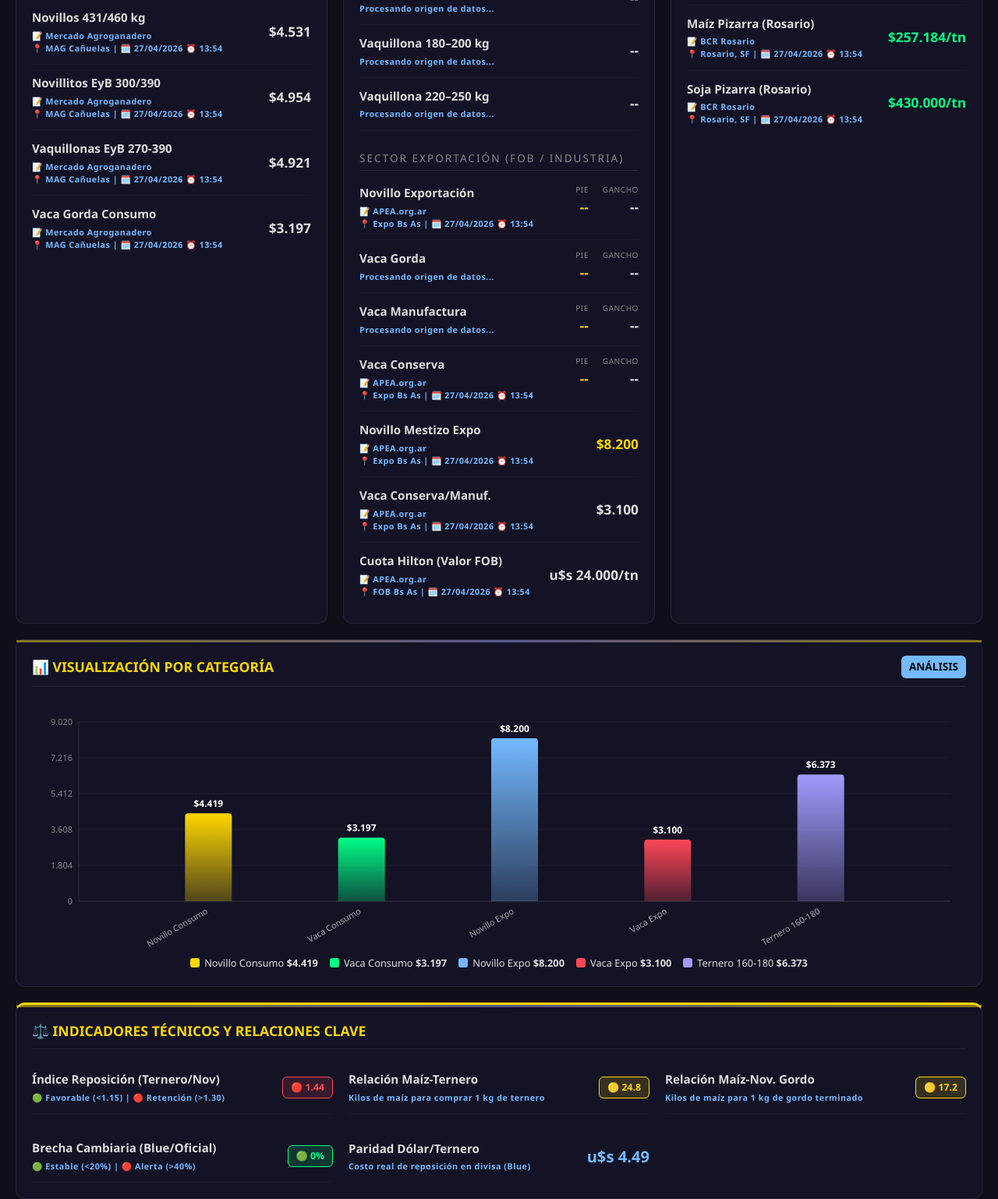
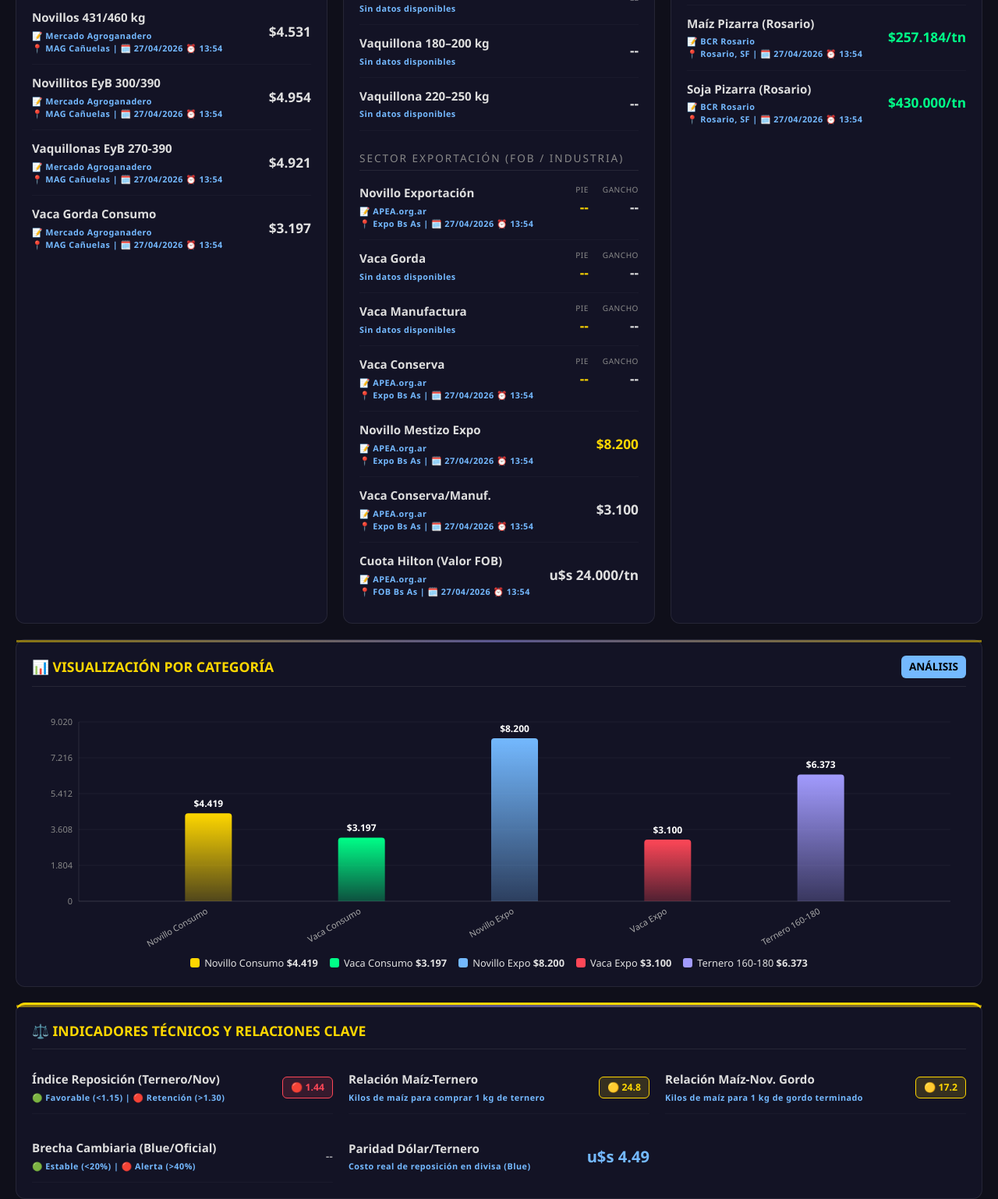
Before and after one commit to fnmaro/mercado-ganadero-femp, a website: page index.html in a window 1280 px wide. Shown: the part 887-2425 px from the top of the page at 78% size. Drawn offline with Linux system fonts and the light colour scheme.

Commit message:
Update index.html

```diff
--- a/index.html
+++ b/index.html
@@ -33,7 +33,7 @@
         .highlight-box { background: rgba(0,255,136,0.1); border-left: 4px solid var(--green); padding: 15px; border-radius: 0 8px 8px 0; margin-bottom: 15px; }
         .subsection-title { color: var(--text-dim); font-size: 0.85em; text-transform: uppercase; letter-spacing: 2px; border-bottom: 1px solid var(--border); padding-bottom: 5px; margin: 15px 0 5px 0; }
 
-        /* NUEVO: Filtros y controles */
+        /* Filtros y controles */
         .control-panel { background: var(--bg-card); border: 1px solid var(--border); border-radius: 12px; padding: 15px 20px; margin-top: 20px; display: flex; flex-wrap: wrap; gap: 15px; align-items: center; }
         .control-group { display: flex; flex-direction: column; gap: 5px; }
         .control-group label { font-size: 0.75em; color: var(--text-dim); text-transform: uppercase; letter-spacing: 1px; }
@@ -45,7 +45,7 @@
         .toggle-group button { flex: 1; background: transparent; border: none; color: var(--text-dim); padding: 8px 16px; cursor: pointer; font-size: 0.85em; font-weight: 600; }
         .toggle-group button.active { background: rgba(255,215,0,0.2); color: var(--gold); }
 
-        /* NUEVO: Gráfico */
+        /* Gráfico */
         .chart-container { position: relative; height: 320px; width: 100%; margin-top: 15px; }
         .chart-legend { display: flex; flex-wrap: wrap; gap: 15px; justify-content: center; margin-top: 10px; font-size: 0.8em; }
         .chart-legend-item { display: flex; align-items: center; gap: 6px; }
@@ -53,7 +53,7 @@
         .cat-tag { font-size: 0.7em; padding: 2px 6px; border-radius: 4px; background: rgba(116,185,255,0.15); color: var(--blue); margin-left: 8px; }
         .weight-tag { font-size: 0.7em; padding: 2px 6px; border-radius: 4px; background: rgba(162,155,254,0.15); color: var(--purple); margin-left: 4px; }
 
-        /* NUEVO: Exportación dual Pie/Gancho */
+        /* Exportación dual Pie/Gancho */
         .dual-price { display: flex; gap: 18px; text-align: right; }
         .dual-price .col { display: flex; flex-direction: column; align-items: flex-end; }
         .dual-price .col .lbl { font-size: 0.7em; color: #888; margin-bottom: 2px; text-transform: uppercase; letter-spacing: 0.5px; }
@@ -88,7 +88,7 @@
             </div>
         </div>
 
-        <!-- NUEVO: Panel de Filtros -->
+        <!-- Panel de Filtros -->
         <div class="control-panel">
             <div class="control-group">
                 <label>Sistema</label>
@@ -129,7 +129,7 @@
         </div>
 
         <div class="grid">
-            <!-- BLOQUE ORIGINAL: Mercado de Cañuelas -->
+            <!-- Mercado de Cañuelas -->
             <div class="block">
                 <div class="block-header"><h2>🏛️ MERCADO DE CAÑUELAS</h2><span class="badge" style="background: #333; color: #fff;">MAG</span></div>
                 <div class="highlight-box">
@@ -146,7 +146,7 @@
                 <div class="data-row"><div class="data-col"><span class="label">Vaca Gorda Consumo</span><span class="meta" id="m-mag-vaca">--</span></div><span class="value" id="mag-vaca">$--</span></div>
             </div>
 
-            <!-- BLOQUE MODIFICADO: Invernada y Exportación -->
+            <!-- Invernada y Exportación -->
             <div class="block">
                 <div class="block-header"><h2>🌾 INVERNADA Y EXPORTACIÓN</h2><span class="badge" style="background: var(--purple); color: #fff;">REFERENCIAS</span></div>
 
@@ -196,7 +196,7 @@
                 <div class="data-row"><div class="data-col"><span class="label">Cuota Hilton (Valor FOB)</span><span class="meta" id="m-exp-hil">--</span></div><span class="value" id="exp-hil">u$s --</span></div>
             </div>
 
-            <!-- BLOQUE ORIGINAL: Macroeconomía -->
+            <!-- Macroeconomía -->
             <div class="block">
                 <div class="block-header"><h2>💱 MACROECONOMÍA AGRO</h2></div>
                 <div class="data-row"><div class="data-col"><span class="label">Dólar Oficial (BNA)</span><span class="meta" id="m-mac-dof">--</span></div><span class="value" id="mac-dof">$--</span></div>
@@ -206,7 +206,7 @@
                 <div class="data-row"><div class="data-col"><span class="label">Soja Pizarra (Rosario)</span><span class="meta" id="m-mac-soja">--</span></div><span class="value v-green" id="mac-soja">$--</span></div>
             </div>
 
-            <!-- NUEVO: Gráfico por Categoría -->
+            <!-- Gráfico por Categoría -->
             <div class="block full-width">
                 <div class="block-header">
                     <h2>📊 VISUALIZACIÓN POR CATEGORÍA</h2>
@@ -218,7 +218,7 @@
                 <div class="chart-legend" id="chartLegend"></div>
             </div>
 
-            <!-- BLOQUE ORIGINAL: Indicadores Técnicos -->
+            <!-- Indicadores Técnicos -->
             <div class="block full-width" style="border-top: 3px solid var(--gold);">
                 <div class="block-header"><h2>⚖️ INDICADORES TÉCNICOS Y RELACIONES CLAVE</h2></div>
                 <div style="display: grid; grid-template-columns: repeat(auto-fit, minmax(300px, 1fr)); gap: 20px;">
@@ -256,7 +256,8 @@
         },
 
         fmt(v) {
-            const n = Number(v); return (!isNaN(n) && v !== null && v !== undefined) ? n.toLocaleString('es-AR') : '--';
+            const n = Number(v);
+            return (!isNaN(n) && v !== null && v !== undefined) ? n.toLocaleString('es-AR') : '--';
         },
 
         getSemaphore(val, thresholds, isPercentage = false) {
@@ -267,52 +268,82 @@
             return `<span class="badge" style="background:rgba(255,71,87,0.15);color:var(--red);border:1px solid var(--red)">🔴 ${vStr}</span>`;
         },
 
+        // INYECCIÓN BLINDADA ABSOLUTA - Sin validaciones de rango
         setVal(vId, mId, obj, prefix = '$', suffix = '') {
-            if (!obj || obj.precio === undefined) {
-                document.getElementById(vId).textContent = '--';
-                if(mId) document.getElementById(mId).textContent = 'Procesando origen de datos...';
+            const elVal = document.getElementById(vId);
+            const elMeta = mId ? document.getElementById(mId) : null;
+
+            if (!obj || obj.precio === undefined || obj.precio === null) {
+                if (elVal) elVal.textContent = '--';
+                if (elMeta) elMeta.textContent = 'Sin datos disponibles';
                 return;
             }
 
-            let precio = obj.precio;
+            const precioRaw = parseFloat(obj.precio);
+            if (isNaN(precioRaw)) {
+                if (elVal) elVal.textContent = '--';
+                if (elMeta) elMeta.textContent = 'Dato inválido';
+                return;
+            }
+
+            // Aplicar factor pie/gancho si corresponde
+            let precio = precioRaw;
             const tipoPrecio = obj.price_type || 'pie';
             if (this.priceType === 'gancho' && tipoPrecio === 'pie') {
-                precio = precio * 0.58;
+                precio = precioRaw * 0.58;
             } else if (this.priceType === 'pie' && tipoPrecio === 'gancho') {
-                precio = precio / 0.58;
+                precio = precioRaw / 0.58;
             }
 
-            document.getElementById(vId).textContent = `${prefix}${this.fmt(Math.round(precio))}${suffix}`;
+            if (elVal) elVal.textContent = `${prefix}${this.fmt(Math.round(precio))}${suffix}`;
 
-            if(mId) {
+            if (elMeta) {
                 const f = obj.fecha ? obj.fecha.split('-').reverse().join('/') : '--';
                 const h = obj.hora || '--';
                 const fte = obj.fuente || '--';
                 const lug = obj.lugar || '--';
                 const w = obj.weight_range ? `<span class="weight-tag">${obj.weight_range} kg</span>` : '';
                 const pt = obj.price_type ? `<span class="cat-tag">${obj.price_type.toUpperCase()}</span>` : '';
-                document.getElementById(mId).innerHTML = `📝 ${fte} ${pt}<br> 📍 ${lug} ${w}| 🗓️ ${f} ⏰ ${h}`;
+                elMeta.innerHTML = `📝 ${fte} ${pt}<br> 📍 ${lug} ${w}| 🗓️ ${f} ⏰ ${h}`;
             }
         },
 
-        // NUEVO: Renderiza fila de exportación con Pie + Gancho
+        // Renderiza fila de exportación con Pie + Gancho. Si falta uno, muestra solo el disponible.
         setExportVal(idBase, obj) {
             const pieEl   = document.getElementById(idBase + '-pie');
             const ganEl   = document.getElementById(idBase + '-gancho');
             const metaEl  = document.getElementById('m-' + idBase);
 
+            // Si no hay objeto válido
             if (!obj || (obj.pie === undefined && obj.gancho === undefined && obj.precio === undefined)) {
                 if (pieEl)  pieEl.textContent  = '--';
                 if (ganEl)  ganEl.textContent  = '--';
-                if (metaEl) metaEl.textContent = 'Procesando origen de datos...';
+                if (metaEl) metaEl.textContent = 'Sin datos disponibles';
                 return;
             }
 
-            const pie   = obj.pie !== undefined ? obj.pie : (obj.price_type === 'pie' ? obj.precio : undefined);
-            const gancho = obj.gancho !== undefined ? obj.gancho : (obj.price_type === 'gancho' ? obj.precio : undefined);
+            // Extraer precios: soporta {pie: X, gancho: Y} o {precio: X, price_type: 'pie'|'gancho'}
+            let pie = undefined;
+            let gancho = undefined;
 
-            if (pieEl)   pieEl.textContent  = pie   !== undefined ? '$' + this.fmt(Math.round(pie)) : '--';
-            if (ganEl)   ganEl.textContent  = gancho !== undefined ? '$' + this.fmt(Math.round(gancho)) : '--';
+            if (obj.pie !== undefined) {
+                pie = parseFloat(obj.pie);
+            } else if (obj.price_type === 'pie' && obj.precio !== undefined) {
+                pie = parseFloat(obj.precio);
+            }
+
+            if (obj.gancho !== undefined) {
+                gancho = parseFloat(obj.gancho);
+            } else if (obj.price_type === 'gancho' && obj.precio !== undefined) {
+                gancho = parseFloat(obj.precio);
+            }
+
+            // Validar que sean números válidos
+            const pieValido = pie !== undefined && !isNaN(pie);
+            const ganchoValido = gancho !== undefined && !isNaN(gancho);
+
+            if (pieEl)   pieEl.textContent  = pieValido   ? '$' + this.fmt(Math.round(pie)) : '--';
+            if (ganEl)   ganEl.textContent  = ganchoValido ? '$' + this.fmt(Math.round(gancho)) : '--';
 
             if (metaEl) {
                 const f = obj.fecha ? obj.fecha.split('-').reverse().join('/') : '--';
@@ -356,7 +387,9 @@
 
                     cfg.sources.forEach(src => {
                         const obj = flat[src];
-                        if (obj && obj.precio !== undefined) {
+                        if (obj && obj.precio !== undefined && obj.precio !== null) {
+                            const precioNum = parseFloat(obj.precio);
+                            if (!isNaN(precioNum)) {
                                 if (cfg.hasWeight && !obj.weight_range) {
                                     if (src.includes('ternero')) obj.weight_range = '160-180';
                                     if (src.includes('novillito')) obj.weight_range = '200-250';
@@ -366,6 +399,7 @@
                                 }
                                 if (!obj.price_type) obj.price_type = 'pie';
                                 items.push(obj);
+                            }
                         }
                     });
 
@@ -407,9 +441,11 @@
                             if (peso !== 'all' && peso !== wr) return;
                             const arr = item[wr];
                             const latest = Array.isArray(arr) ? arr[arr.length - 1] : arr;
-                            if (latest && latest.precio) {
-                                let precio = latest.precio;
-                                if (this.priceType === 'gancho' && (latest.price_type || 'pie') === 'pie') precio = precio * 0.58;
+                            if (latest && latest.precio !== undefined && latest.precio !== null) {
+                                const p = parseFloat(latest.precio);
+                                if (!isNaN(p)) {
+                                    let precio = p;
+                                    if (this.priceType === 'gancho' && (latest.price_type || 'pie') === 'pie') precio = p * 0.58;
                                     data.push({
                                         label: `${this.categoryMap[sys][cat].label} ${wr}`,
                                         value: Math.round(precio),
@@ -417,16 +453,20 @@
                                         color: this.catColors[data.length % this.catColors.length]
                                     });
                                 }
+                            }
                         });
-                    } else if (item.precio) {
-                        let precio = item.precio;
-                        if (this.priceType === 'gancho' && (item.price_type || 'pie') === 'pie') precio = precio * 0.58;
+                    } else if (item.precio !== undefined && item.precio !== null) {
+                        const p = parseFloat(item.precio);
+                        if (!isNaN(p)) {
+                            let precio = p;
+                            if (this.priceType === 'gancho' && (item.price_type || 'pie') === 'pie') precio = p * 0.58;
                             data.push({
                                 label: this.categoryMap[sys][cat].label,
                                 value: Math.round(precio),
                                 sistema: sys,
                                 color: this.catColors[data.length % this.catColors.length]
                             });
+                        }
                     }
                 });
             });
@@ -634,35 +674,39 @@
             this.setVal('mac-maiz', 'm-mac-maiz', d.granos?.maiz, '$', '/tn');
             this.setVal('mac-soja', 'm-mac-soja', d.granos?.soja, '$', '/tn');
 
-            // NUEVO: Invernada extendida
+            // Invernada extendida
             this.setVal('inv-vaq-180', 'm-inv-vaq-180', d.ceres?.vaquillona180);
             this.setVal('inv-vaq-220', 'm-inv-vaq-220', d.ceres?.vaquillona220);
 
-            // NUEVO: Exportación extendida (Pie + Gancho)
+            // Exportación extendida (Pie + Gancho)
             this.setExportVal('exp-nov-std',   d.apea?.novilloExportacion || d.apea?.novMestizo);
             this.setExportVal('exp-vaca-gorda', d.apea?.vacaGorda);
             this.setExportVal('exp-vaca-manuf', d.apea?.vacaManufactura);
             this.setExportVal('exp-vaca-cons',  d.apea?.vacaConserva);
 
             // CÁLCULOS MACRO
-            const ext = (obj) => parseFloat(obj?.precio || 0);
+            const ext = (obj) => {
+                if (!obj || obj.precio === undefined || obj.precio === null) return 0;
+                const p = parseFloat(obj.precio);
+                return isNaN(p) ? 0 : p;
+            };
 
-            const ter = ext(d.ceres?.ternero) || 6373;
-            const novG = ext(d.canuelas?.novilloGordo) || 4419;
-            const mK = (ext(d.granos?.maiz) || 257184) / 1000;
-            const dof = ext(d.dolar?.oficial) || 1400;
-            const dbl = ext(d.dolar?.blue) || 1410;
+            const ter = ext(d.ceres?.ternero) || 0;
+            const novG = ext(d.canuelas?.novilloGordo) || 0;
+            const mK = (ext(d.granos?.maiz) || 0) / 1000;
+            const dof = ext(d.dolar?.oficial) || 0;
+            const dbl = ext(d.dolar?.blue) || 0;
 
-            const valRep = parseFloat((ter / novG).toFixed(2));
-            const valMt = parseFloat((ter / mK).toFixed(1));
-            const valMn = parseFloat((novG / mK).toFixed(1));
-            const valBrecha = parseFloat((((dbl - dof) / dof) * 100).toFixed(1));
+            const valRep = (ter > 0 && novG > 0) ? parseFloat((ter / novG).toFixed(2)) : 0;
+            const valMt = (ter > 0 && mK > 0) ? parseFloat((ter / mK).toFixed(1)) : 0;
+            const valMn = (novG > 0 && mK > 0) ? parseFloat((novG / mK).toFixed(1)) : 0;
+            const valBrecha = (dof > 0 && dbl > 0) ? parseFloat((((dbl - dof) / dof) * 100).toFixed(1)) : 0;
 
-            document.getElementById('rel-tn').innerHTML = this.getSemaphore(valRep, { green: 1.15, yellow: 1.30 });
-            document.getElementById('rel-mt').innerHTML = this.getSemaphore(valMt, { green: 20, yellow: 25 });
-            document.getElementById('rel-mn').innerHTML = this.getSemaphore(valMn, { green: 15, yellow: 20 });
-            document.getElementById('mac-brecha').innerHTML = this.getSemaphore(valBrecha, { green: 20, yellow: 40 }, true);
-            document.getElementById('rel-usd').textContent = 'u$s ' + (ter / dbl).toFixed(2);
+            document.getElementById('rel-tn').innerHTML = valRep > 0 ? this.getSemaphore(valRep, { green: 1.15, yellow: 1.30 }) : '--';
+            document.getElementById('rel-mt').innerHTML = valMt > 0 ? this.getSemaphore(valMt, { green: 20, yellow: 25 }) : '--';
+            document.getElementById('rel-mn').innerHTML = valMn > 0 ? this.getSemaphore(valMn, { green: 15, yellow: 20 }) : '--';
+            document.getElementById('mac-brecha').innerHTML = valBrecha > 0 ? this.getSemaphore(valBrecha, { green: 20, yellow: 40 }, true) : '--';
+            document.getElementById('rel-usd').textContent = (ter > 0 && dbl > 0) ? 'u$s ' + (ter / dbl).toFixed(2) : 'u$s --';
 
             // Gráfico
             const categorias = this.buildCategoryModel(d);
```
Lines whose indentation alone changed are shown as unchanged.
